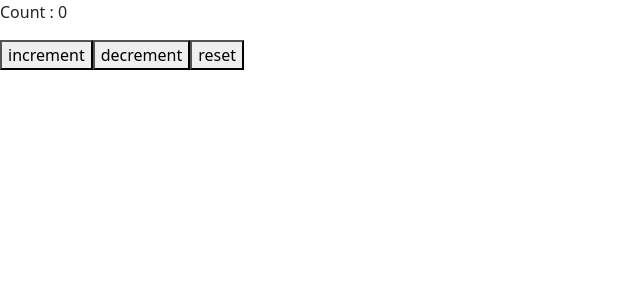
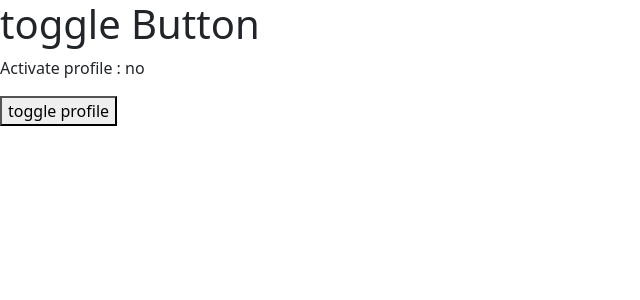
Before and after one commit to DarvinDheena/ReactSession-ReactClass, a React (Vite) app: page / in a window 1280 px wide. Shown: the top 300 px of the page, without its empty margins (0-640 px from the left). Built offline with nearby package versions, Linux system fonts and the light colour scheme.

Commit message:
adding toggle button using usereducer hook

```diff
--- a/src/App.jsx
+++ b/src/App.jsx
@@ -1,20 +1,22 @@
-import React, { useReducer, useState } from 'react'
-import { initialState, reducer } from './Components/countReducer'
+import React, { useReducer } from 'react'
+
+const initialState = {
+  isActive : false,
+}
+
+function reducer(state,action){
+  switch(action.type){
+    case 'toggle':return { isActive: !state.isActive }
+  }
+}
 
 function App() {
-
-  const [ state,dispatch] = useReducer(reducer,initialState);
-
+  const [state , dispatch] = useReducer( reducer,initialState);
   return (
     <div>
-      <p>Count : { state.count }</p>
-      {/* <button onClick={ ()=> setCount(count + 1)}>Increase</button>
-      <button onClick={ ()=> setCount(count - 1)}>Decrease</button>
-      <button onClick={ ()=> setCount(0)}>Reset</button> */}
-      <button onClick={()=>dispatch ({ type : 'increment'} ) }>increment</button>
-      <button  onClick={ ()=> dispatch ( {type:'decrement'})}>decrement</button>
-      <button onClick={ ()=>dispatch ( { type: 'reset'})}>reset</button>
-
+      <h1>toggle Button</h1>
+      <p>Activate profile : { state.isActive ? 'yes' : ' no'  }</p>
+      <button onClick={ ()=> dispatch({type:'toggle'})}>toggle profile</button>
     </div>
   )
 }
```
